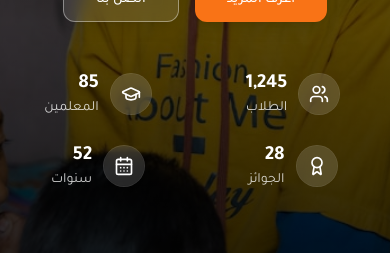
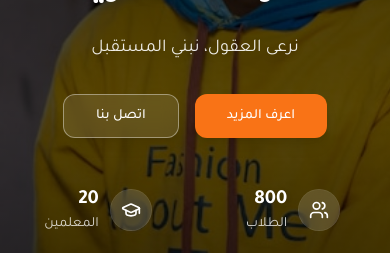
Before and after one commit to Muaz-Aldalil/school-management-system, a React (Vite) app: page / in a window 390 px wide. Shown: the part 316-569 px from the top of the page. Built offline with nearby package versions, Linux system fonts and the light colour scheme; no server answers; the database is empty; a web font is replaced by a local one.

Commit message:
fix: hero 100dvh on mobile with navbar offset, update hero stats (800 students, 20 teachers)

```diff
--- a/src/components/landing/Hero.jsx
+++ b/src/components/landing/Hero.jsx
@@ -56,7 +56,7 @@ export default function Hero() {
   }, []);
 
   return (
-    <section id="hero" className="relative min-h-[80vh] flex items-center overflow-hidden bg-background">
+    <section id="hero" className="relative min-h-[100dvh] md:min-h-[80vh] pt-16 flex items-center overflow-hidden bg-background">
       {/* Background images — all screen sizes */}
       <div className="absolute inset-0">
         {HERO_IMAGES.map((src, i) => (
--- a/src/context/LandingContext.jsx
+++ b/src/context/LandingContext.jsx
@@ -76,8 +76,8 @@ const DEFAULT_HERO = {
   video_url: '',
   image_url: '',
   stats: [
-    { value: 1245, label: { ar: 'الطلاب', en: 'Students' } },
-    { value: 85, label: { ar: 'المعلمين', en: 'Teachers' } },
+    { value: 800, label: { ar: 'الطلاب', en: 'Students' } },
+    { value: 20, label: { ar: 'المعلمين', en: 'Teachers' } },
     { value: 28, label: { ar: 'الجوائز', en: 'Awards' } },
     { value: 52, label: { ar: 'سنوات', en: 'Years' } },
   ],
```
